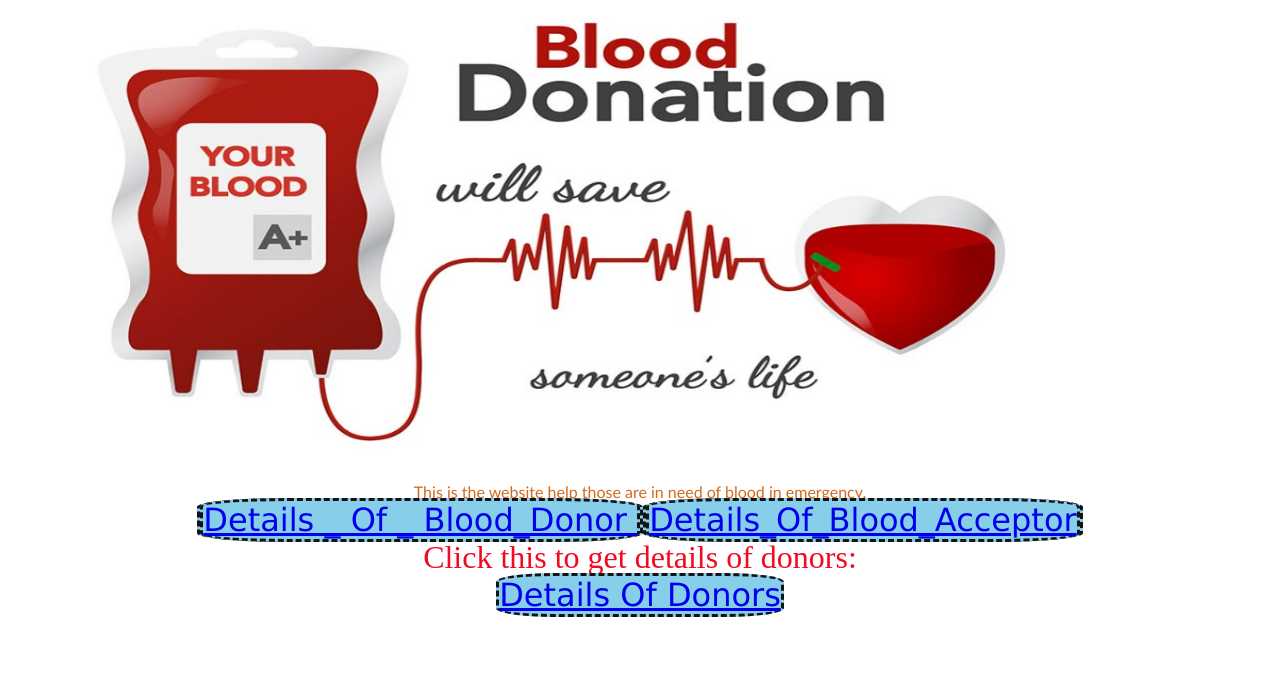
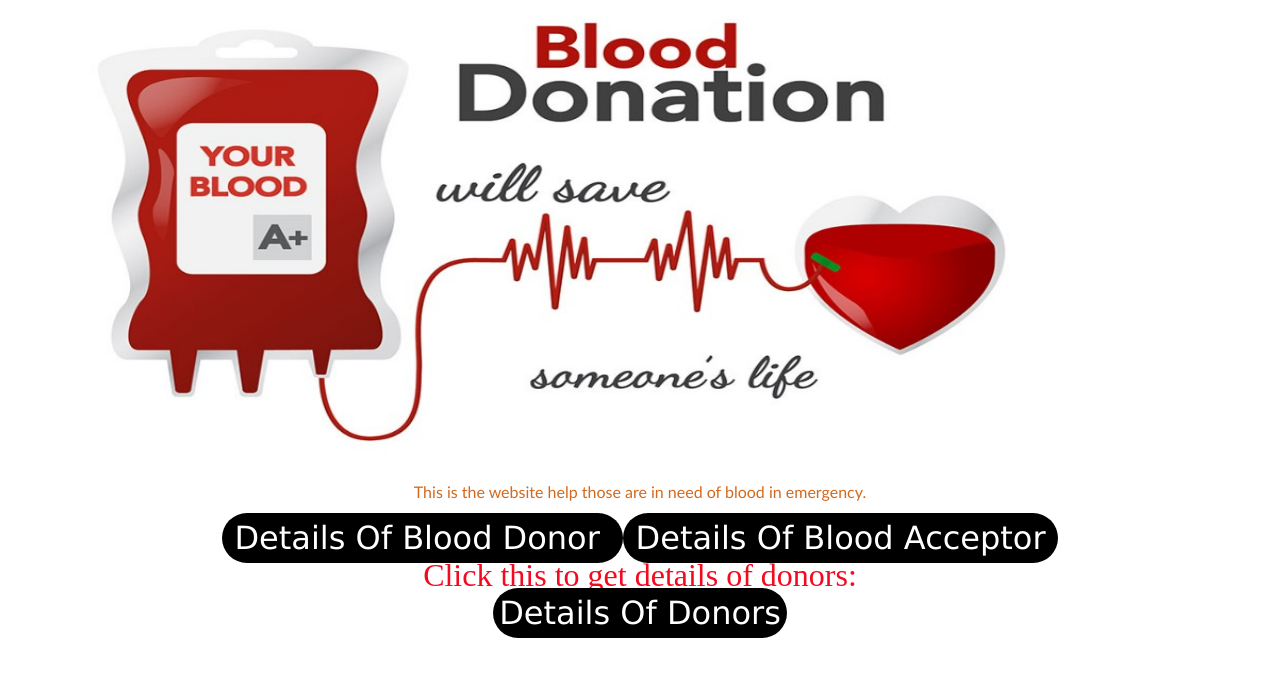
Before and after one commit to udaykirankoruvada/Blood_donater, a plain HTML site: page index.html in a window 1280 px wide. Shown: the part 122-798 px from the top of the page. Drawn offline with Linux system fonts and the light colour scheme.

Commit message:
after details

```diff
--- a/index.html
+++ b/index.html
@@ -22,12 +22,14 @@
             <img src="blood donation.jpg"alt "DONATE BLOOD AND SAVE LIFE">
         </div>
         <p>This is the website help those are in need of blood in emergency.</p>
+        <br>
             <div class="links">
-                <p3><a href="details_of_blood_donor.html" target="_blank" > Details _ Of _ Blood_Donor  </a></p3>
-                <p3><a href="details_of_blood_acceptor.html" target="_blank">Details_Of_Blood_Acceptor</a></p3
+                <p3><a href="details_of_blood_donor.html" target="_blank" > Details Of Blood Donor  </a></p3>
+                <p3><a href="details_of_blood_acceptor.html" target="_blank">Details Of Blood Acceptor</a></p3
             </div>
-        </br>
-            <p4>Click this to get details of donors: </br>
-                <a href="https://docs.google.com/spreadsheets/d/1KAJNg3RVA-vXbHvGR5HreCHs6ViZie3XQHxygAUBu0I/edit?usp=sharing" target="_blank">Details Of Donors</a></p4>
+
+        <br>
+            <p4>Click this to get details of donors: <br></p4>
+            <p5><a href="https://docs.google.com/spreadsheets/d/1KAJNg3RVA-vXbHvGR5HreCHs6ViZie3XQHxygAUBu0I/edit?usp=sharing" target="_blank">Details Of Donors</a></p5>
      </body1>
 </html>
--- a/webcss.css
+++ b/webcss.css
@@ -15,10 +15,11 @@ img{
 p{text-align: center;font-family: 'Gill Sans', 'Gill Sans MT', Calibri, 'Trebuchet MS', sans-serif;color: chocolate;}
 p2{text-overflow: clip;}
 body2{font-weight:bolder;}
-.links{color: rgb(242, 10, 33);font-size: xx-large;text-decoration:double  ;
+.links{color: rgb(242, 10, 33);font-size: xx-large;
 text-align: center;}
-a:hover{color: rgba(12, 1, 1, 0.919);text-shadow: 5pt;}
+a:hover{color: rgba(241, 26, 26, 0.919);text-shadow: 5pt;}
 p3,a{font-family: 'Lucida Sans', 'Lucida Sans Regular', 'Lucida Grande', 'Lucida Sans Unicode', Geneva, Verdana, sans-serif;
-    background-color:skyblue;}
-p3,a{border: rgba(12, 1, 1, 0.919);border-style:dashed;border-radius: 20%;border-spacing: 10%;}
-p4{text-align: left;}
+    background-color:black;color: white;
+    border:black;border-radius: 3rem;border-spacing: 10%;text-decoration: none;
+    padding: 0.2em;}
+p4{text-align: left;margin-bottom: 100px;}
```
